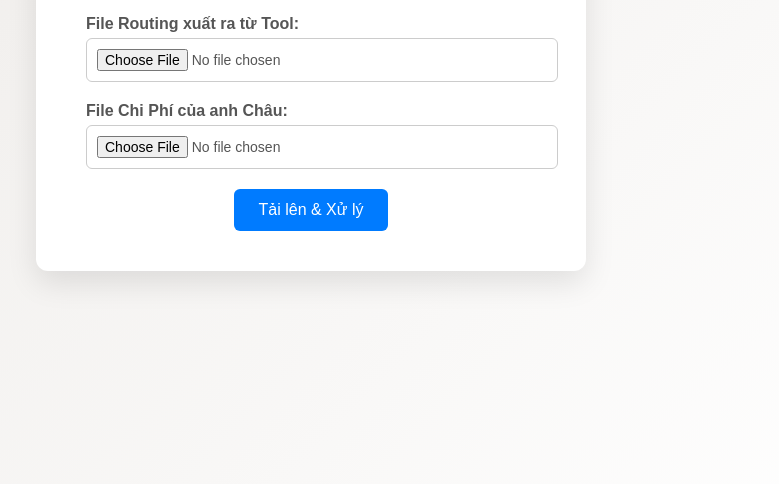
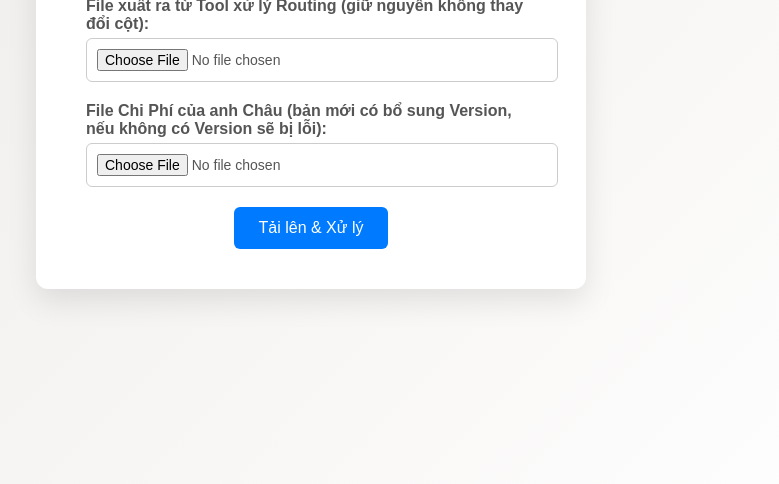
Before and after one commit to trongkhang156/resource-bom, a website: page public/index.html in a window 1280 px wide. Shown: the part 316-800 px from the top of the page, without its empty margins (329-1108 px from the left). Drawn offline with Linux system fonts and the light colour scheme.

Commit message:
Update index.html

```diff
--- a/public/index.html
+++ b/public/index.html
@@ -110,11 +110,11 @@ button:hover {
   <h1>Upload Routing & Resource</h1>
   <form id="uploadForm">
     <label>
-      File Routing xuất ra từ Tool:
+      File xuất ra từ Tool xử lý Routing (giữ nguyên không thay đổi cột):
       <input type="file" name="routing" required>
     </label>
     <label>
-      File Chi Phí của anh Châu:
+      File Chi Phí của anh Châu (bản mới có bổ sung Version, nếu không có Version sẽ bị lỗi):
       <input type="file" name="resource" required>
     </label>
     <button type="submit">Tải lên & Xử lý</button>
```
